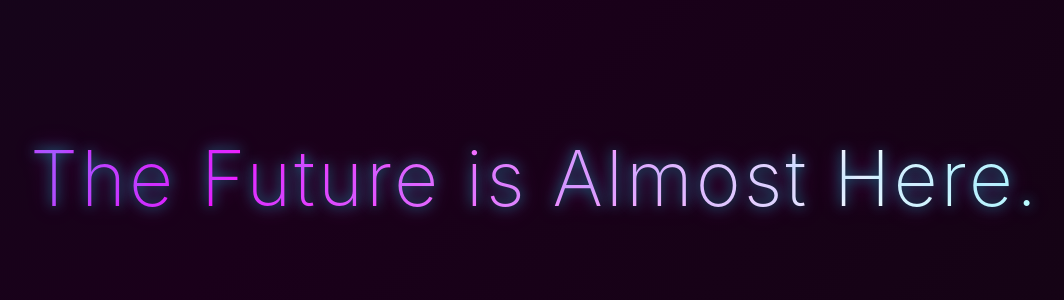
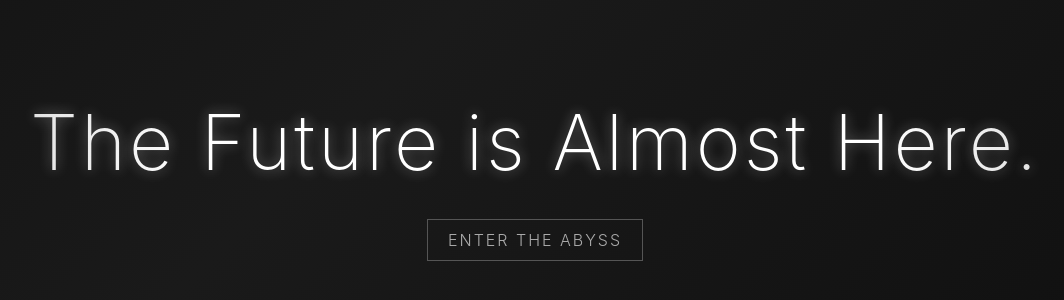
Before and after one commit to ErnstUnding/ErnstUnding.github.io, a plain HTML site: page index.html in a window 1280 px wide. Shown: the part 222-522 px from the top of the page, without its empty margins (105-1169 px from the left). Drawn offline with Linux system fonts and the light colour scheme.

Commit message:
Update index.html
Updated for button and theme.

```diff
--- a/index.html
+++ b/index.html
@@ -5,7 +5,7 @@
     <meta name="viewport" content="width=device-width, initial-scale=1.0">
     <title>The Future is Almost Here</title>
     <style>
-        /* 1. Basic Setup & Minimal Dark Mode */
+        /* 1. Basic Setup & B&W Theme */
         * {
             margin: 0;
             padding: 0;
@@ -15,15 +15,14 @@
         html, body {
             height: 100%;
             width: 100%;
-            /* Using a system font stack is very minimal and sleek */
             font-family: -apple-system, BlinkMacSystemFont, "Segoe UI", Roboto, Helvetica, Arial, sans-serif;
-            overflow: hidden; /* Prevents scrolling */
+            overflow: hidden;
         }
 
-        /* 2. Sleek Animated Background */
+        /* 2. Sleek Animated B&W Background */
         body {
-            /* A dark, subtle gradient */
-            background: linear-gradient(-45deg, #0a0a0a, #1a001a, #001a1a, #0a0a0a);
+            /* Changed to a dark, subtle black/grey gradient */
+            background: linear-gradient(-45deg, #000000, #1a1a1a, #000000, #111111);
             background-size: 400% 400%;
             animation: backgroundGradient 15s ease infinite;
         }
@@ -34,9 +33,10 @@
             100% { background-position: 0% 50%; }
         }
 
-        /* 3. Center the Content */
+        /* 3. Center the Content (Vertically Stacked) */
         .container {
             display: flex;
+            flex-direction: column; /* Stacks h1 and button */
             justify-content: center;
             align-items: center;
             height: 100%;
@@ -44,30 +44,65 @@
             text-align: center;
         }
 
-        /* 4. The Flashy Animated Text */
+        /* 4. The Flashy B&W Animated Text */
         h1 {
-            /* Responsive font size and sleek, thin weight */
             font-size: clamp(2.5rem, 6vw, 6rem);
             font-weight: 200;
             letter-spacing: 3px;
 
-            /* This creates the "shining" text effect */
-            background: linear-gradient(90deg, #00ffff, #ff00ff, #ffffff, #00ffff);
-            background-size: 200% auto; /* 200% size is key for the movement */
+            /* Changed to a white/grey "shining" gradient */
+            background: linear-gradient(90deg, #888888, #ffffff, #ffffff, #888888);
+            background-size: 200% auto;
 
-            /* This clips the background to the text shape */
             background-clip: text;
             -webkit-background-clip: text;
             color: transparent;
 
-            /* We combine three separate animations! */
             animation:
-                fadeIn 2s ease-out, /* Animation 1: Fade in on load */
-                textShine 4s linear infinite, /* Animation 2: Gradient shine */
-                pulse 3s ease-in-out infinite alternate; /* Animation 3: Subtle glow */
+                fadeIn 2s ease-out,
+                textShine 4s linear infinite,
+                pulse 3s ease-in-out infinite alternate;
         }
 
-        /* Animation 1: Fade in on load */
+        /* 5. The Minimal & Sleek Button */
+        .abyss-button {
+            /* Inherit the sleek font */
+            font-family: inherit;
+            font-weight: 300;
+            font-size: 1rem;
+            text-transform: uppercase;
+            letter-spacing: 2px;
+
+            /* Minimal B&W style */
+            background-color: transparent;
+            border: 1px solid #555555;
+            color: #aaaaaa;
+
+            padding: 10px 20px;
+            margin-top: 30px;
+            cursor: pointer;
+
+            /* Set opacity to 0 to be faded in */
+            opacity: 0;
+
+            /* Delayed fade-in animation */
+            animation: fadeInButton 2s ease-out 1s forwards; /* 1s delay */
+
+            /* Sleek transition for hover */
+            transition: all 0.3s ease;
+        }
+
+        .abyss-button:hover {
+            color: #000000;
+            background-color: #ffffff;
+            border-color: #ffffff;
+            /* White glow on hover */
+            box-shadow: 0 0 15px rgba(255, 255, 255, 0.5);
+        }
+
+        /* 6. All Animations */
+
+        /* Animation for h1 fade-in */
         @keyframes fadeIn {
             from {
                 opacity: 0;
@@ -79,22 +114,33 @@
             }
         }
 
-        /* Animation 2: Animated gradient shine */
+        /* Animation for button fade-in (runs after h1) */
+        @keyframes fadeInButton {
+            from {
+                opacity: 0;
+                transform: translateY(20px);
+            }
+            to {
+                opacity: 1;
+                transform: translateY(0);
+            }
+        }
+
+        /* Animation for h1 gradient shine */
         @keyframes textShine {
             to {
-                /* Moves the background gradient */
                 background-position: 200% center;
             }
         }
 
-        /* Animation 3: Subtle glow pulse */
+        /* Animation for h1 B&W pulse */
         @keyframes pulse {
             from {
-                /* Uses text-shadow to create a glow that matches the gradient */
-                text-shadow: 0 0 10px rgba(0, 255, 255, 0.5), 0 0 20px rgba(255, 0, 255, 0.3);
+                /* Changed to a white/grey shadow */
+                text-shadow: 0 0 10px rgba(255, 255, 255, 0.3);
             }
             to {
-                text-shadow: 0 0 20px rgba(0, 255, 255, 1), 0 0 40px rgba(255, 0, 255, 0.7);
+                text-shadow: 0 0 20px rgba(255, 255, 255, 0.7);
             }
         }
     </style>
@@ -103,6 +149,7 @@
 
     <div class="container">
         <h1>The Future is Almost Here.</h1>
+        <button class="abyss-button">Enter the Abyss</button>
     </div>
 
 </body>
```
